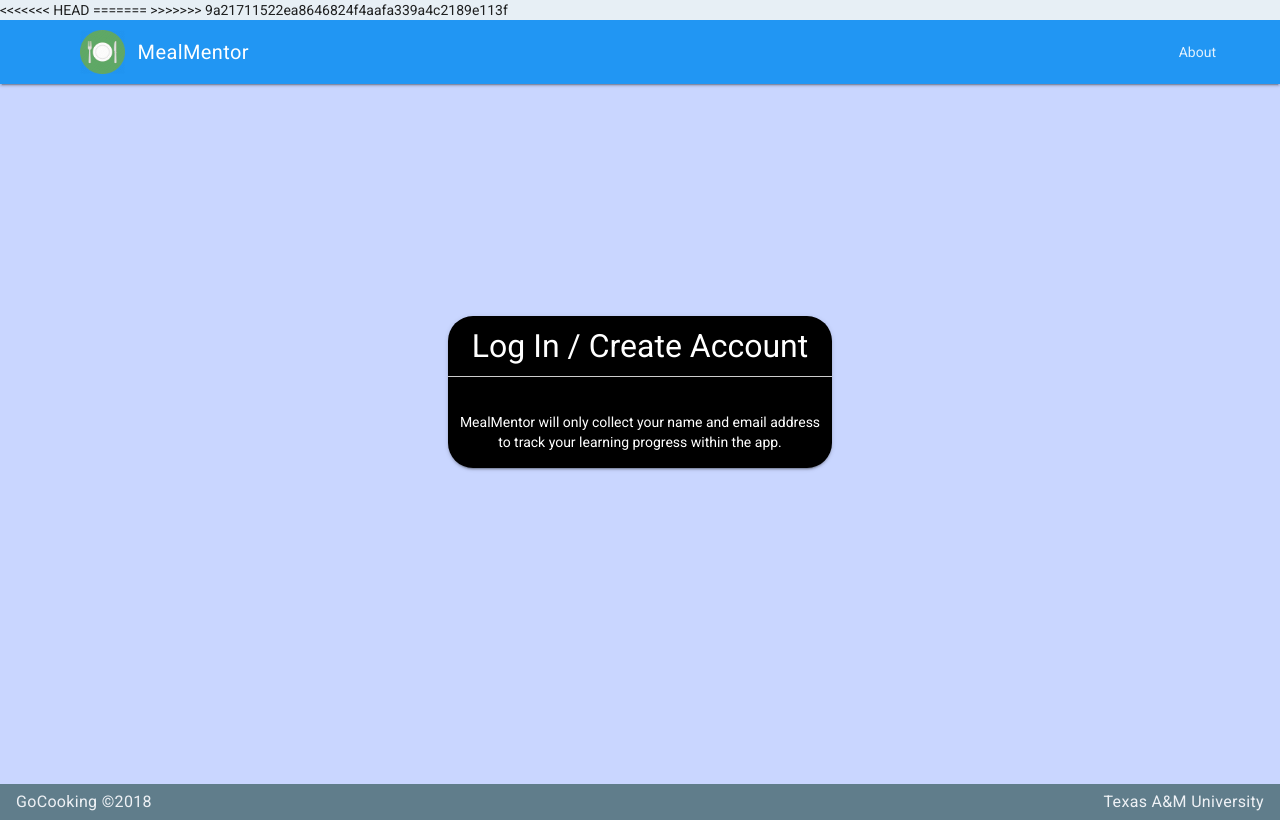
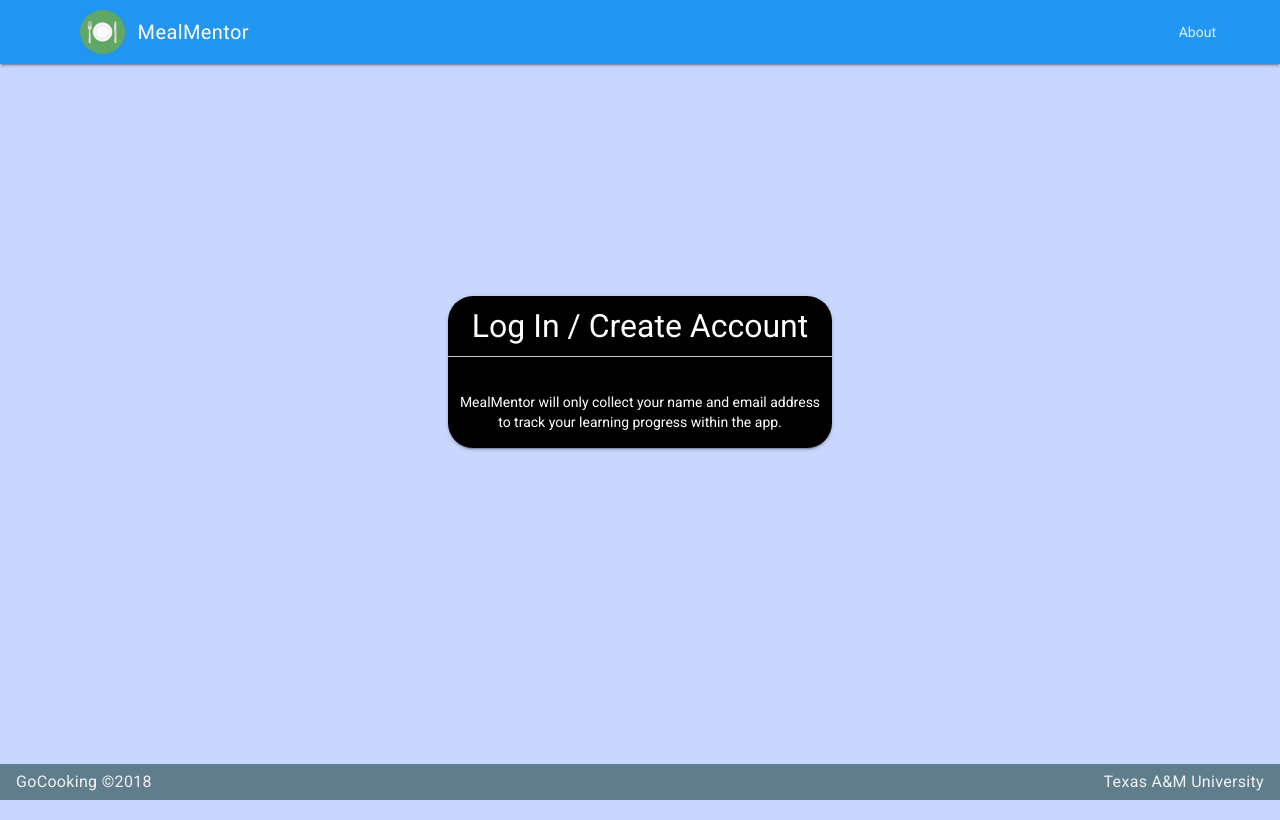
Before and after one commit to nmarklund10/GoCooking_Capstone, a Django app: page /login/ in a window 1280 px wide. Run offline with Django 3.2, Linux system fonts and the light colour scheme; some libraries are stand-ins or nearby versions.

Commit message:
made some updates to code

```diff
--- a/MealMentor/settings.py
+++ b/MealMentor/settings.py
@@ -22,7 +22,7 @@ PROJECT_PATH = os.path.realpath(os.path.dirname(__file__))
 # See https://docs.djangoproject.com/en/2.0/howto/deployment/checklist/
 
 # SECURITY WARNING: keep the secret key used in production secret!
-SECRET_KEY = '#glori2&q!ki7qjk%unz6tcpuiz3b2q#$3ez3i2@ekx0y(j5gb'
+SECRET_KEY = os.environ['SECRET_KEY']
 
 # SECURITY WARNING: don't run with debug turned on in production!
 DEBUG = True
@@ -124,7 +124,7 @@ USE_TZ = True
 
 STATIC_URL = '/static/'
 STATICFILES_STORAGE = 'whitenoise.django.GzipManifestStaticFilesStorage'
-STATIC_ROOT = os.path.join(BASE_DIR, '')
+STATIC_ROOT = os.path.join(BASE_DIR, "")
 STATICFILES_DIRS = [
     os.path.join(BASE_DIR, "assets"),
 ]
--- a/MealMentor/templates/login.html
+++ b/MealMentor/templates/login.html
@@ -3,11 +3,7 @@
 {% block includes %}
     {% load static %}
         <script type="text/javascript" src="{% static 'js/login.js' %}"></script>
-<<<<<<< HEAD
     <meta name="google-signin-client_id" content="1077122638274-4gm884f5stlr90a1e9qj852lmr7gmft2.apps.googleusercontent.com">
-=======
-    <meta name="google-signin-client_id" content="1077122638274-4gm884f5stlr90a1e9qj852lmr7gmft2.apps.googleusercontent.com">
->>>>>>> 9a21711522ea8646824f4aafa339a4c2189e113f
     <script src="https://apis.google.com/js/platform.js" async defer></script>
     <script>
         window.onload = loginSetup;
```
Also changed, not shown: 2 other files.
